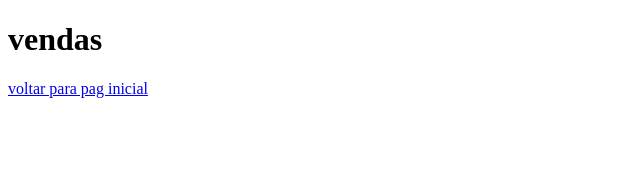
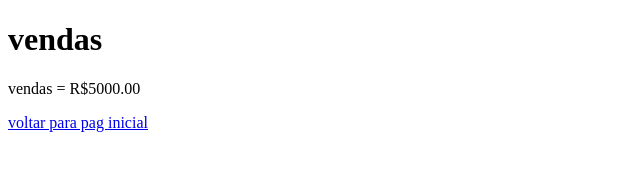
Before and after one commit to LucasHori/teste, a plain HTML site: page vendas.html in a window 1280 px wide. Shown: the whole page, without its empty margins (0-640 px from the left). Drawn offline with Linux system fonts and the light colour scheme.

Commit message:
acrescentado valor das vendas

```diff
--- a/vendas.html
+++ b/vendas.html
@@ -7,6 +7,7 @@
  </head>
  <body>
     <h1>vendas</h1>
+    <p>vendas = R$5000.00</p>
     <a href="index.html">voltar para pag inicial</a>
  </body>
  </html>
```
